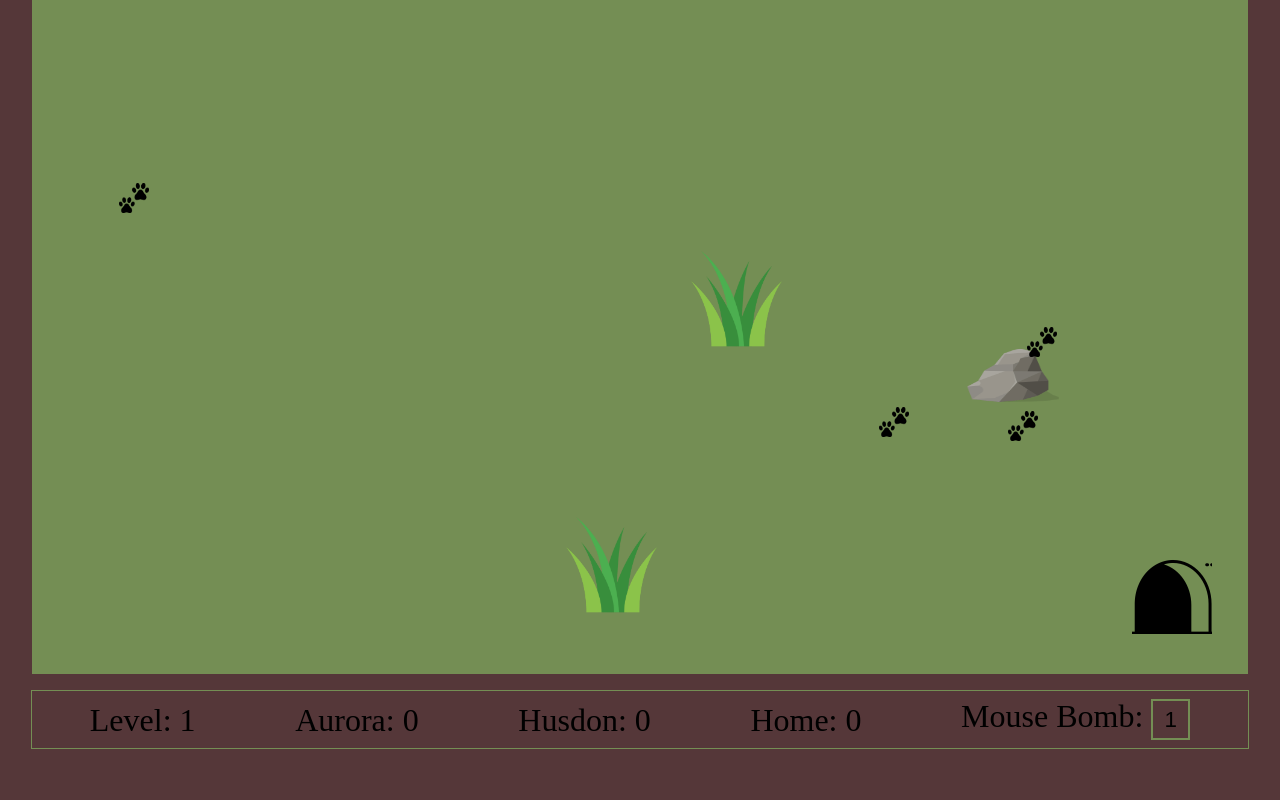
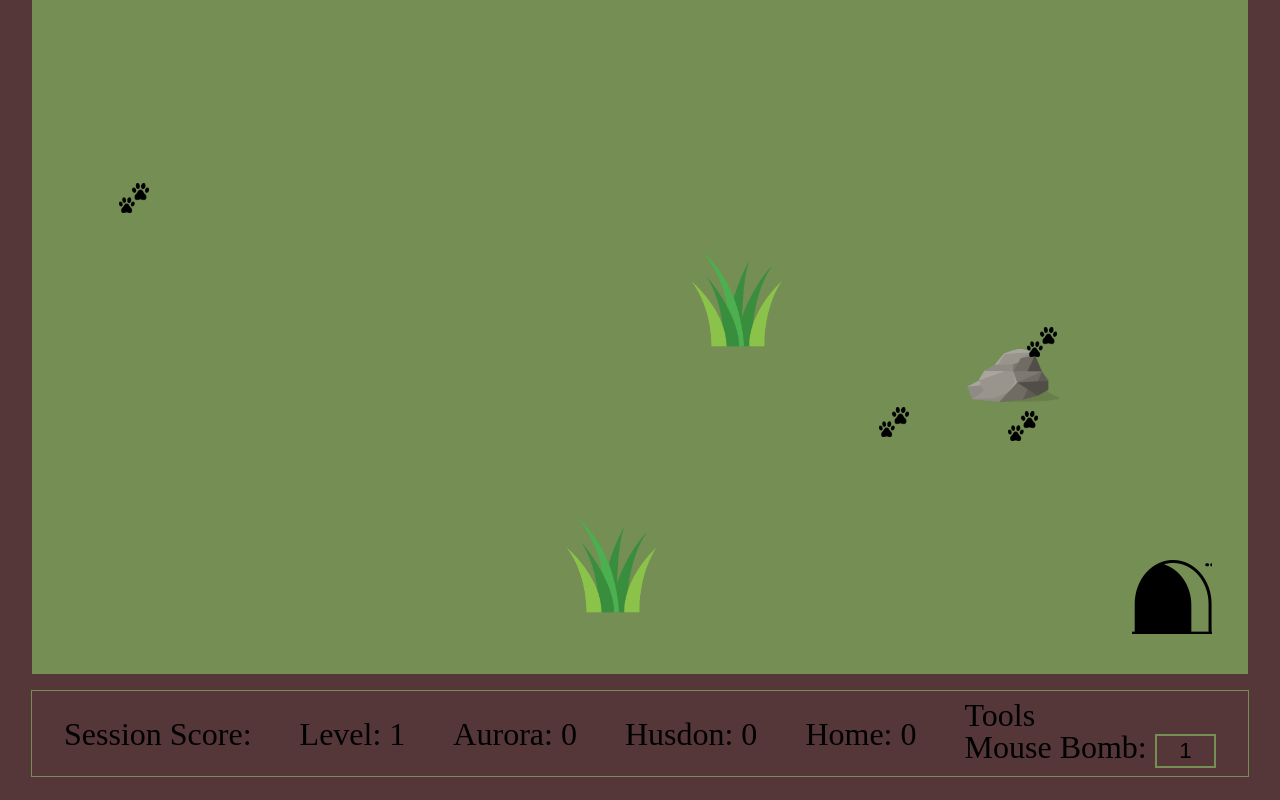
Before and after one commit to tamaradesmith/the_wandering_mouse, a React (Create React App) app: page / in a window 1280 px wide. Shown: the part 238-1038 px from the top of the page. Before the commit the page ends 1010 px from the top, so only its background shows below. Built offline with nearby package versions, Linux system fonts and the light colour scheme.

Commit message:
change how the mouse moves

```diff
--- a/src/components/Board.js
+++ b/src/components/Board.js
@@ -23,6 +23,7 @@ function Board(props) {
   const [boardLeft, setBoardLeft] = useState(null);
   const [boardTop, setBoardTop] = useState(null);
 
+  const [mouseFollow, setMouseFollow] = useState(false);
   const [mouseFreeze, setMouseFreeze] = useState(false);
   const [mouse, setMouse] = useState({ left: 25, top: 25, bottom: 100, right: 100 })
   const [mouseMoving, setMouseMoving] = useState(0);
@@ -39,7 +40,6 @@ function Board(props) {
   const [mouseBomb, setMouseBomb] = useState(1);
   const [found, setFound] = useState(false); // mouse bomb found
   const [miceLocations, setMiceLocations] = useState([]);
-  const [miceCount, setMiceCount] = useState(0);
 
   function setBoardCoors() {
     let board = document.querySelector("#board");
@@ -66,13 +66,20 @@ function Board(props) {
       }
       xpos -= boardLeft;
       ypos -= boardTop;
-      const newMouse = MouseQuery.overMouse(xpos, ypos, mouse);
-      if (newMouse !== false) {
+      if (mouseFollow === true) {
+        console.log('move');
+        const newMouse = MouseQuery.overMouse(xpos, ypos, mouse);
+        if (newMouse !== false) {
         setMouse(newMouse);
         const move = (mouseMoving === 1) ? 0 : 1;
         setMouseMoving(move);
-      }
-    }
+        };
+      };
+    };
+  };
+
+  function handleMouseClick() {
+    setMouseFollow(mouseFollow === true ? false : true);
   }
 
   function updateScore(type) {
@@ -83,7 +90,6 @@ function Board(props) {
     } else {
       newScore[type] = score[type] + 1;
       newScore.level = 1;
-
     }
     setScore(newScore)
   }
@@ -98,7 +104,7 @@ function Board(props) {
   function resetMouse() {
     setTimeout(() => {
       if (document.querySelector("#message") === null) {
-        console.log('null');
+        console.log('problem with reset');
       } else {
         setMouse({ left: 25, right: 100, top: 25, bottom: 100 });
         setMouseFreeze(false);
@@ -107,9 +113,7 @@ function Board(props) {
         document.querySelector("#mouse").classList.add("fadein");
         document.querySelector("#mouse").classList.remove("fadeout");
         document.querySelector("#aurora").classList.add("fadeout");
-        console.log("Reset mouse")
         setupRocks()
-        console.log("resetMouse -> MiceLocations", miceLocations);
         setMiceLocations([]);
         setMiceFreeze(true);
       }
@@ -129,12 +133,9 @@ function Board(props) {
 
     document.querySelectorAll(".rock").forEach(rock => {
       rock.classList.add("fadeout");
-      // rock.remove();
-
     })
     document.querySelectorAll(".grass").forEach(blade => {
       blade.classList.add("fadeout");
-      // blade.remove();
     });
 
     if (type !== 'home') {
@@ -148,7 +149,7 @@ function Board(props) {
 
   //  // ROCKS
   function setupRocks() {
-    const result = RocksQuery.setup(rockLocations);
+    const result = RocksQuery.setup(score.level);
     setRocksLocations(result);
     document.querySelectorAll(".rock").forEach(blade => {
       blade.classList.remove("fadeout");
@@ -292,12 +293,14 @@ function Board(props) {
     // eslint-disable-next-line react-hooks/exhaustive-deps
   }, [rockLocations]);
 
+
   useEffect(() => {
-    setMiceCount(miceLocations.length);
-  }, [miceLocations])
+    console.log(mouseFollow);
+  }, [mouseFollow])
+
   return (
     <main  >
-      <div id="board" className="board" onMouseMove={findCoords}>
+      <div id="board" className="board" onClick={handleMouseClick} onMouseMove={findCoords}>
 
 
         <div id="message" className="message-div hidden">
--- a/src/components/Score.js
+++ b/src/components/Score.js
@@ -4,19 +4,27 @@ function Score(props) {
 
   const { score, mouseBombCount } = props;
 
-  function handleClick(event){
+  function handleClick(event) {
     props.mouseBomb();
   }
 
 
   return (
-    <main className="score">
+    <main >
+    <div className="score">
+    <h3> Session Score:</h3>
       <p> Level: {score.level} </p>
       <p> Aurora: {score.grass}</p>
       <p> Husdon: {score.rock} </p>
       <p> Home: {score.home} </p>
-      <p> Mouse Bomb: <button className="btn" onClick={handleClick}>{mouseBombCount}  </button></p>
+      <div>
+        <p> Tools</p>
+        <p>
+          Mouse Bomb: <button className="btn" onClick={handleClick}>{mouseBombCount}  </button>
+        </p>
+      </div>
 
+    </div>
     </main>
   )
 }
--- a/src/js/mouseQuery.js
+++ b/src/js/mouseQuery.js
@@ -1,27 +1,17 @@
 const MouseQuery = {
   overMouse(xpos, ypos, mouse) {
-    let Mmove = false;
     const newMouse = mouse;
-    if (xpos > mouse.left && xpos < mouse.right) {
-      if (ypos > mouse.top && ypos < mouse.bottom) {
-        const left = xpos - mouse.left;
-        const top = ypos - mouse.top;
-        if (left < 25) {
-          newMouse.left = mouse.left + Math.ceil(Math.random() * 10);
-          Mmove = true;
-        } else if (left > 55) {
-          newMouse.left = mouse.left - Math.ceil(Math.random() * 10);
-          Mmove = true;
-        }
-        if (top < 25) {
-          newMouse.top = mouse.top + Math.ceil(Math.random() * 10);
-          Mmove = true;
-        } else if (top > 55) {
-          newMouse.top = mouse.top - Math.ceil(Math.random() * 10);
-          Mmove = true;
-        }
-      }
-    }
+
+    if (xpos > mouse.left + (75 / 2)){
+      newMouse.left = mouse.left + 3;
+    } else if (xpos < mouse.left + (75 / 2)){
+      newMouse.left = mouse.left - 3;
+    };
+    if (ypos > mouse.top + (75 / 2)) {
+      newMouse.top = mouse.top + 3;
+    } else if (ypos < mouse.top + (75/2)) {
+      newMouse.top = mouse.top - 3;
+    };
     if (newMouse.left < 0) {
       mouse.left = 0 + 5;
     }
@@ -34,13 +24,10 @@ const MouseQuery = {
     if (newMouse.top + 75 > 800) {
       newMouse.top = 800 - 80;
     }
-    if (Mmove === true) {
       newMouse.right = newMouse.left + 75;
       newMouse.bottom = newMouse.top + 75;
       return newMouse;
-    } else {
-      return false
-    }
+
   },
   mouseHole(mouse, hole) {
     let result = false;
--- a/src/js/rocksQuery.js
+++ b/src/js/rocksQuery.js
@@ -1,7 +1,8 @@
 const RocksQuery = {
-  setup(rockLocations) {
-    if (rockLocations !== 0) {
-      const number = Math.ceil(Math.random() * 3) + 1;
+  setup(level) {
+    const add = Math.ceil(level / 3);
+    console.log("setup -> number", add);
+    const number = Math.ceil(Math.random() * 3) + add;
     const rocks = [];
     let index = 0;
     while (index < number) {
@@ -16,20 +17,20 @@ const RocksQuery = {
       } else {
         const checkedRock = this.checkRock(result, newRock);
         if (checkedRock !== "conflict") {
-            result.push(checkedRock)
-          }
-        }
-      })
+          result.push(checkedRock);
+        };
+      };
+    });
     return result;
-    }
   },
+
   location() {
     let xPos = Math.ceil(Math.random() * 1100);
     let yPos = Math.ceil(Math.random() * 700);
-    while ((xPos < 100 && yPos < 100) ||( xPos > 1000 && yPos > 600) ) {
+    while ((xPos < 100 && yPos < 100) || (xPos > 1000 && yPos > 600)) {
       xPos = Math.ceil(Math.random() * 1100);
       yPos = Math.ceil(Math.random() * 700);
-      if (xPos > 1100 && yPos > 700){
+      if (xPos > 1100 && yPos > 700) {
         xPos = 10;
         yPos = 10;
       };
@@ -62,8 +63,8 @@ const RocksQuery = {
     })
     return result;
   },
-  catInRock(){
-    return ( Math.random() < .5) ? true : false;
+  catInRock() {
+    return (Math.random() < .5) ? true : false;
   }
 }
 
--- a/src/styles/main.css
+++ b/src/styles/main.css
@@ -102,7 +102,7 @@ img {
   z-index: 1;
 }
 .btn{
-  padding: .25em .5em;
+  padding: .1em 1em;
   font-size: .7em;
   background: var(--background-colour);
   border: 2px solid var(--board-colour);
```
Lines whose indentation alone changed are shown as unchanged.
